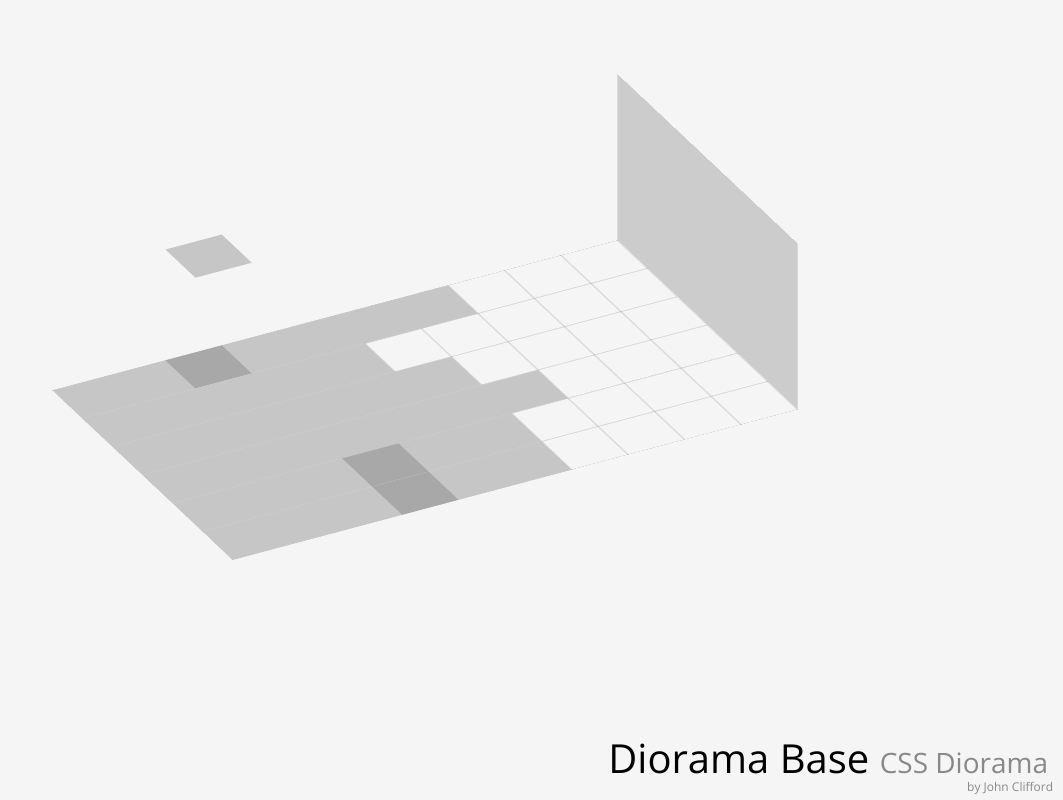
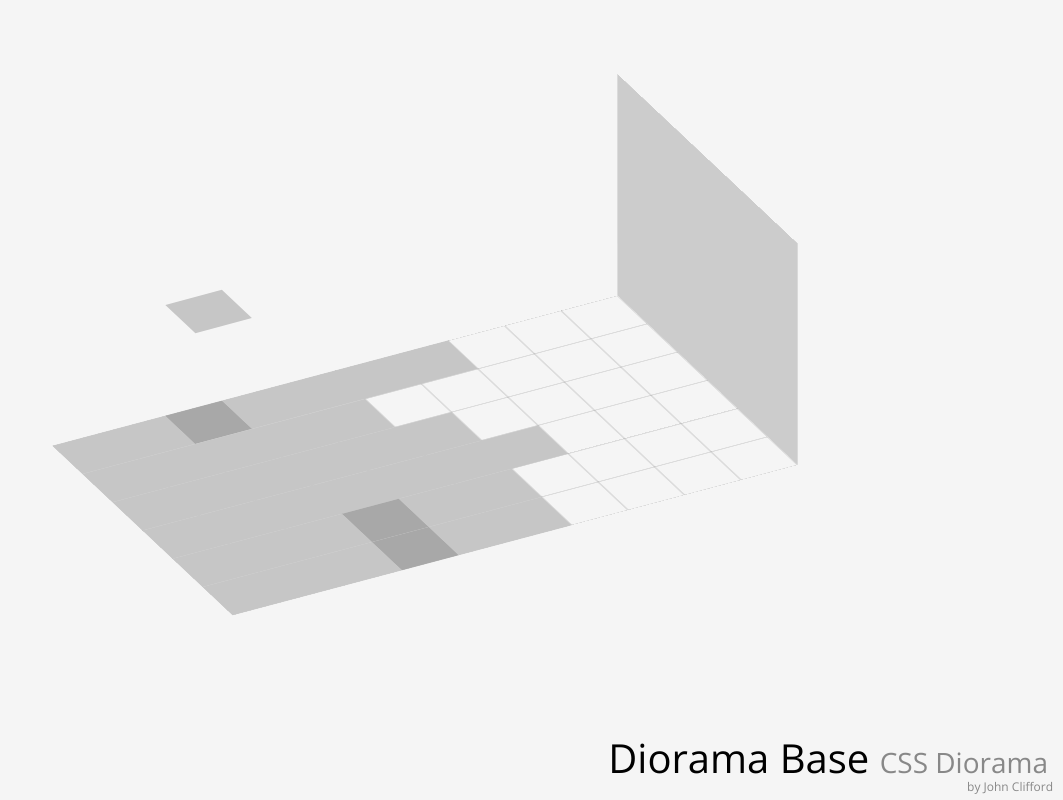
Before and after one commit to clifforj/diorama-base, a plain HTML site: page index.html in a window 1280 px wide. Shown: the whole page, without its empty margins (217-1280 px from the left). Drawn offline with nearby package versions, Linux system fonts and the light colour scheme.

Commit message:
Added an offset to the diorama
This means the base layer doesn’t have to start in the center of the
screen (default offset of -1 lowers the diorama by one block height)

```diff
--- a/less/variables.less
+++ b/less/variables.less
@@ -6,6 +6,7 @@
 @dioramaGridDepth: 6;
 @dioramaLevelsAboveBase: 4;
 @dioramaLevelsBelowBase: 2;
+@dioramaLevelOffset: -1;
 
 @defaultTopShadow: inset 0 0 0 9999px rgba(0,0,0,.15);
 @defaultLeftShadow: inset 0 0 0 9999px rgba(0,0,0,.2);
--- a/less/viewer.less
+++ b/less/viewer.less
@@ -57,7 +57,7 @@ h1 span {
   position: relative;
   display: inline-block;
   vertical-align: middle;
-  .transform(rotateX(60deg) rotateZ(-28deg));
+  .transform(rotateX(60deg) rotateZ(-28deg) translateZ(@blockSize*@dioramaLevelOffset));
 }
 
 #diorama, .layer {
```
Also changed, not shown: css/diorama-base.css.
